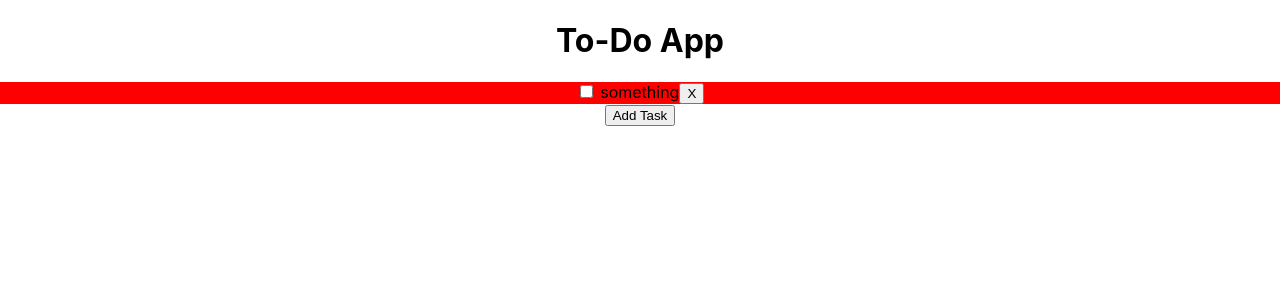
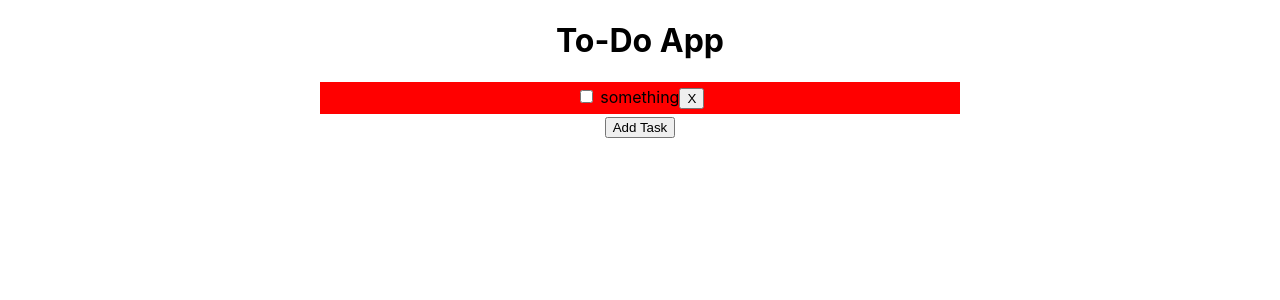
Before and after one commit to Hemnath-D/React-Todo-App, a React (Create React App) app: page / in a window 1280 px wide. Shown: the top 300 px of the page. Built offline with nearby package versions, Linux system fonts and the light colour scheme.

Commit message:
Added Styling and removed logo.svg

```diff
--- a/src/App.css
+++ b/src/App.css
@@ -39,8 +39,18 @@
 
 .complete{
   background-color: green;
+  margin-left: 25%;
+  margin-right: 25%;
+  margin-bottom: 2px;
+  padding-top: 5px;
+  padding-bottom: 5px;
 }
 
 .incomplete{
   background-color: red;
+  margin-left: 25%;
+  margin-right: 25%;
+  margin-bottom: 2px;
+  padding-top: 5px;
+  padding-bottom: 5px;
 }
```
Also changed, not shown: src/logo.svg (deleted).
